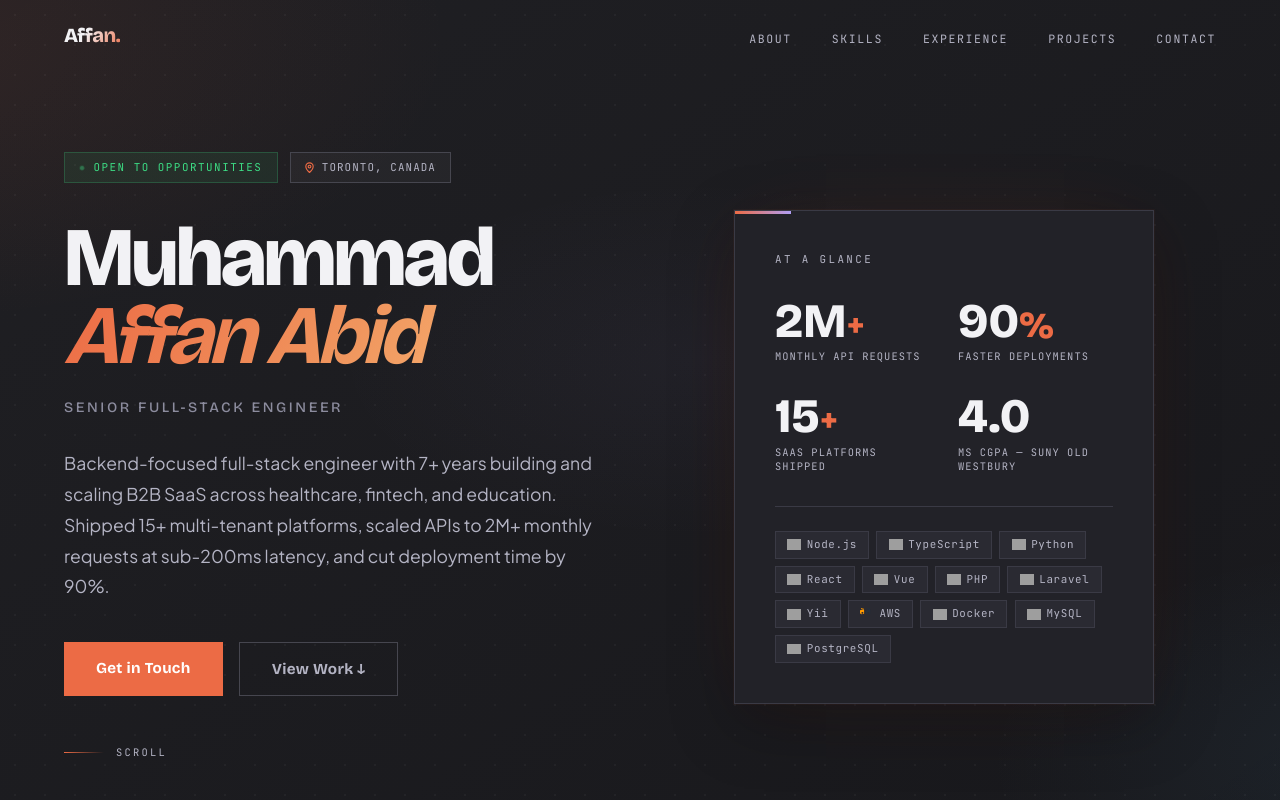
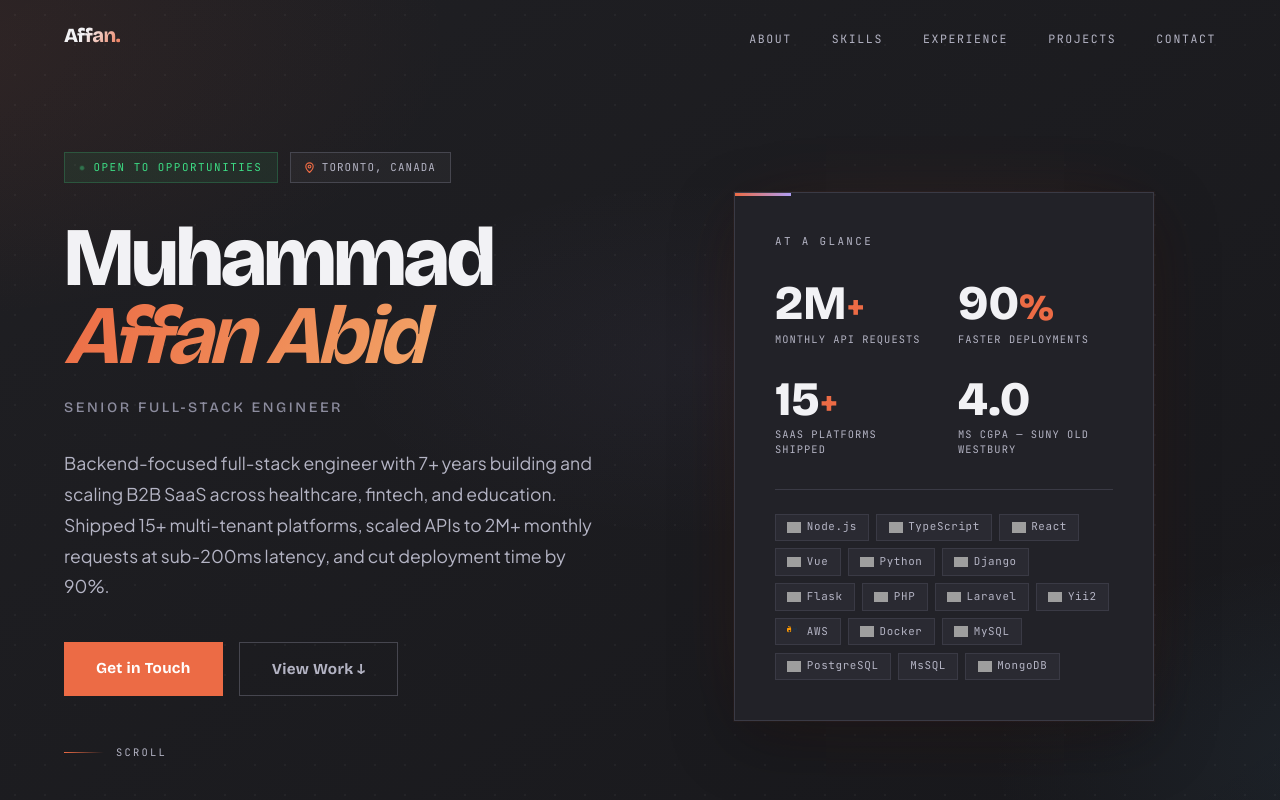
Before and after one commit to affan-abid/affanabid, a Next.js app: page / in a window 1280 px wide. Shown: the top 800 px of the page. Built offline with nearby package versions, Linux system fonts and the light colour scheme; grey boxes are pictures that could not be loaded.

Commit message:
made some changes to the project list

```diff
--- a/data/index.ts
+++ b/data/index.ts
@@ -25,7 +25,7 @@ export const heroStats = [
 ]
 
 export const heroChips = [
-  'Node.js', 'TypeScript', 'Python', 'React', 'Vue', 'PHP', 'Laravel', 'Yii', 'AWS', 'Docker', 'MySQL', 'PostgreSQL',
+  'Node.js', 'TypeScript', 'React', 'Vue', 'Python', 'Django', 'Flask', 'PHP', 'Laravel', 'Yii2', 'AWS', 'Docker', 'MySQL', 'PostgreSQL', 'MsSQL', 'MongoDB'
 ]
 
 export const aboutMetrics = [
@@ -67,6 +67,8 @@ export const techStackIcons: Record<string, string> = {
   'Yii2': 'yii',
   'Yii': 'yii',
   'Python': 'python',
+  'Django': 'django',
+  'Flask': 'flask',
   'REST APIs': 'openapiinitiative',
   // Frontend
   'React': 'react',
@@ -132,7 +134,7 @@ export const skillGroups = [
   {
     icon: '⚙️',
     title: 'Backend',
-    skills: ['Node.js', 'TypeScript', 'Python', 'PHP', 'Laravel', 'Yii2', 'REST APIs'],
+    skills: ['Node.js', 'TypeScript', 'Python', 'Django', 'Flask', 'PHP', 'Laravel', 'Yii2', 'REST APIs'],
   },
   {
     icon: '🖥️',
@@ -142,7 +144,7 @@ export const skillGroups = [
   {
     icon: '🗄️',
     title: 'Databases',
-    skills: ['MySQL', 'PostgreSQL', 'MSSQL', 'MongoDB', 'Query Optimisation', '5M+ row datasets'],
+    skills: ['MySQL', 'PostgreSQL', 'MSSQL', 'MongoDB', 'Query Optimisation', 'Indexing', 'Database Design', '5M+ row datasets'],
   },
   {
     icon: '☁️',
@@ -229,49 +231,97 @@ export const projects = [
     num: '01',
     domain: 'Licensing / Music Ed',
     name: 'PMLLHub',
-    description: 'Automated royalty distribution, billing, and reporting for <strong>500+ educational institutions and choirs</strong> — eliminating manual end-to-end processing time with a multi-module licensing management platform.',
-    stack: ['Node.js', 'MySQL', 'React.js', 'Stripe', 'XERO'],
+    description: 'Licensing management platform automating purchases, billing, reporting, and royalty distribution for <strong>500+ educational institutions and choirs</strong>. Includes a self-service licensee portal with variable-based pricing and <strong>real-time usage reporting</strong> for accurate royalty payments.',
+    stack: ['Node.js', 'MySQL', 'React.js', 'Stripe', 'Xero'],
     years: '2020–2026',
   },
   {
     num: '02',
-    domain: 'Public Sector / GovTech',
-    name: 'BidSushi',
-    description: 'Built a <strong>full-stack tender automation platform</strong> for public sector clients, reducing manual bid management effort and streamlining the end-to-end workflow from submission to real-time tracking.',
-    stack: ['Node.js', 'PostgreSQL', 'React'],
-    years: '2023',
-  },
-  {
-    num: '03',
     domain: 'Healthcare Staffing',
     name: 'GPWales',
     description: 'Healthcare staffing platform enabling real-time shift discovery, booking, and management for medical professionals. Reduced manual coordination effort by <strong>~40%</strong> via automated scheduling and approval workflows.',
     stack: ['PHP', 'Laravel', 'Docker', 'MySQL', 'Vue.js'],
-    years: '2023–2025',
+    years: '2022–2025',
   },
   {
-    num: '04',
+    num: '03',
     domain: 'Fintech / Pension',
     name: 'ISIO',
-    description: 'Secure pension policy management covering enrollment, contributions, and compliance reporting. Designed optimised PostgreSQL schemas and integrated <strong>AWS S3 + Azure AD</strong> for document handling.',
+    description: 'Secure pension policy management covering enrollment, contributions, and compliance reporting. Designed optimised PostgreSQL schemas and integrated <strong>AWS S3 + Azure AD</strong> for secure document handling.',
     stack: ['PHP', 'Laravel', 'React', 'PostgreSQL', 'AWS S3'],
     years: '2024–2025',
   },
   {
+    num: '04',
+    domain: 'B2B Marketplace',
+    name: 'MAPT',
+    description: 'Led backend development for a <strong>multi-tenant B2B marketplace</strong> covering product workflows, logistics, and analytics. Designed scalable APIs and Vue.js interfaces that improved system responsiveness and operational transparency.',
+    stack: ['PHP', 'Laravel', 'MySQL', 'Vue.js'],
+    years: '2022–2024',
+  },
+  {
     num: '05',
+    domain: 'Biomedical / Data Viz',
+    name: 'Cardiatec',
+    description: 'Biomedical data visualization platform for analysing <strong>protein–protein interaction datasets</strong>. Built interactive visualizations for exploring large-scale biological data, backed by Node.js services delivering structured data to the frontend in real time.',
+    stack: ['Node.js', 'MySQL', 'React.js', 'Python', 'AWS'],
+    years: '2024',
+  },
+  {
+    num: '06',
+    domain: 'Public Sector / GovTech',
+    name: 'BidSushi',
+    description: 'Built a <strong>full-stack tender automation platform</strong> for public sector clients, reducing manual bid management effort and streamlining the end-to-end workflow from submission to real-time tracking.',
+    stack: ['Python', 'Django', 'PostgreSQL', 'React'],
+    years: '2023',
+  },
+  {
+    num: '07',
     domain: 'Education Technology',
     name: 'AppsAnywhere',
-    description: 'Cloud-based academic software delivery platform used by universities. Improved deployment consistency and access reliability for <strong>thousands of students and staff</strong>.',
-    stack: ['PHP', 'Zend', 'MySQL', 'MSSQL', 'Vue.js'],
+    description: 'Backend features and APIs for a cloud-based academic software delivery platform used by universities. Improved deployment consistency and access reliability for <strong>thousands of students and staff</strong>, and strengthened API documentation and testing.',
+    stack: ['PHP', 'Zend', 'MySQL', 'MSSQL', 'PostgreSQL', 'Vue.js'],
     years: '2021–2023',
   },
   {
-    num: '06',
+    num: '08',
+    domain: 'Sports / Mobile',
+    name: 'Pick10',
+    description: 'Golf fantasy-sports application available on <strong>iOS</strong> with a companion web portal for admin management. Built the backend APIs powering the mobile app and the admin portal, with integrations for Firebase and Twilio.',
+    stack: ['PHP', 'Yii2', 'MySQL', 'Swift', 'Firebase', 'Twilio'],
+    years: '',
+  },
+  {
+    num: '09',
+    domain: 'Fintech / Lending',
+    name: 'GCBF',
+    description: 'Loan management system for the UK market that <strong>automates the end-to-end loan process</strong>, replacing manual handling of applications and approvals.',
+    stack: ['PHP', 'Yii2', 'MySQL'],
+    years: '',
+  },
+  {
+    num: '10',
     domain: 'ML Research',
     name: 'Disease Trend Forecasting',
-    description: 'NLP pipeline using spaCy to extract medical entities from clinical records, then trained ARIMA, AutoARIMA, RNN, and LSTM models to forecast disease trends. Evaluated via RMSE and MAE.',
+    description: 'NLP pipeline using spaCy to extract medical entities (diseases, symptoms, treatments) from clinical records, then trained <strong>ARIMA, AutoARIMA, RNN, and LSTM</strong> models to forecast disease trends. Evaluated via RMSE and MAE.',
     stack: ['Python', 'spaCy', 'LSTM', 'ARIMA', 'RNN'],
     years: '2024–2025',
+  },
+  {
+    num: '11',
+    domain: 'Business Analytics',
+    name: 'Manhattan Analytics Competition',
+    description: 'Led a team to the <strong>semi-finals</strong> of the 2023 Manhattan Business Analytics Competition, analysing food security in Sub-Saharan Africa using statistical analysis and interactive dashboards.',
+    stack: ['R', 'SPSS', 'Tableau'],
+    years: '2023',
+  },
+  {
+    num: '12',
+    domain: 'Data Engineering',
+    name: 'E-Commerce Data Warehouse',
+    description: 'Designed and implemented a <strong>SQL-based data warehouse</strong> simulating an eBay-style backend. Ingested transaction data to model user activity, sales, and product listings for advanced querying and analysis.',
+    stack: ['SQL', 'Data Warehousing', 'ETL'],
+    years: '',
   },
 ]
 
```
